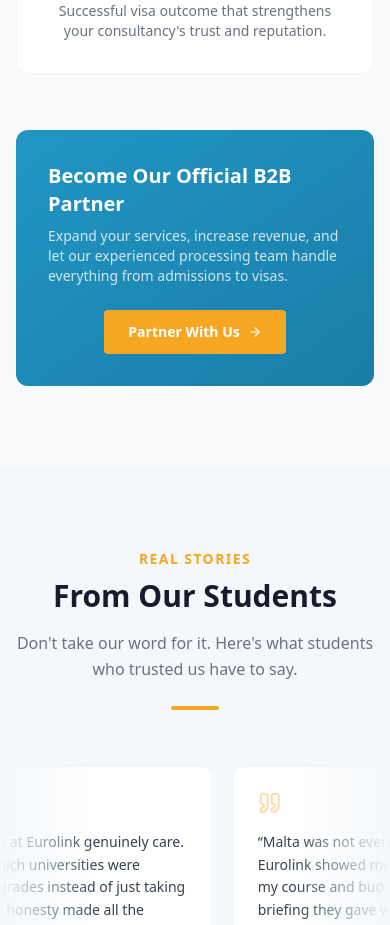
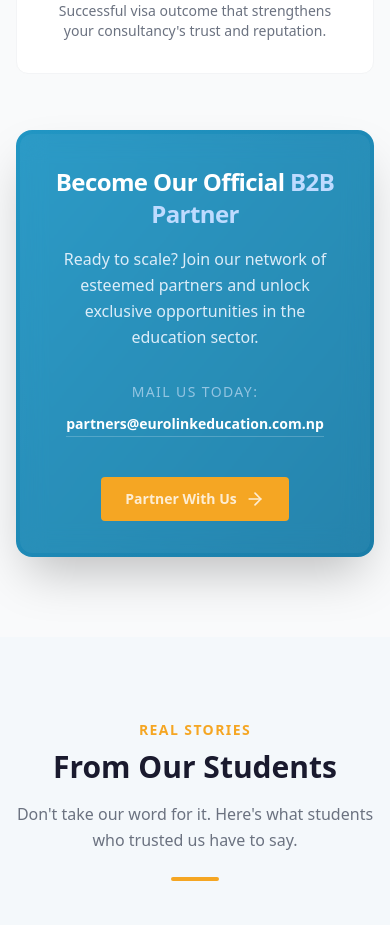
Before and after one commit to AbroadFlow/eurolink, a Next.js app: page / in a window 390 px wide. Shown: the part 8000-8925 px from the top of the page. Built offline with nearby package versions, Linux system fonts and the light colour scheme.

Commit message:
fix: update b2b section

```diff
--- a/src/components/sections/B2BSection.tsx
+++ b/src/components/sections/B2BSection.tsx
@@ -98,25 +98,48 @@
                     </div>
                 </div>
 
-                {/* CTA */}
-                <div className="bg-gradient-to-br from-[#2196C4] to-[#1a7da8] rounded-xl p-8 text-white flex flex-col md:flex-row items-center justify-between gap-6">
-                    <div>
-                        <h3 className="text-xl font-bold mb-2">
-                            Become Our Official B2B Partner
+                {/* CTA Container */}
+                <div className="bg-gradient-to-br from-[#2196C4] to-[#1a7da8] rounded-2xl p-1 shadow-2xl">
+                    <div className="bg-white/5 backdrop-blur-md rounded-[calc(1rem-4px)] p-8 md:p-10 flex flex-col md:flex-row items-center justify-between gap-10">
+
+                        {/* Left Content */}
+                        <div className="flex-1 text-center md:text-left">
+                            <h3 className="text-2xl md:text-4xl font-extrabold tracking-tight text-white mb-4">
+                                Become Our Official <span className="text-blue-200">B2B Partner</span>
                             </h3>
-                        <p className="text-white/80 text-sm max-w-xl">
-                            Expand your services, increase revenue, and let our experienced
-                            processing team handle everything from admissions to visas.
+                            <p className="text-blue-50/90 text-base md:text-lg leading-relaxed max-w-xl">
+                                Ready to scale? Join our network of esteemed partners and unlock exclusive opportunities in the education sector.
                             </p>
+
+                            <div className="mt-8 flex flex-col md:flex-row items-center gap-3 text-sm">
+                                <span className="text-blue-100/60 uppercase tracking-widest font-medium">Mail Us Today:</span>
+                                <a
+                                    href="mailto:partners@eurolinkeducation.com.np"
+                                    className="text-white font-semibold hover:text-[#f5a623] transition-all flex items-center gap-2 border-b border-white/20 hover:border-[#f5a623] pb-0.5"
+                                >
+                                    partners@eurolinkeducation.com.np
+                                </a>
                             </div>
+                        </div>
+
+                        {/* Right Action with Pulse Animation */}
+                        <div className="relative shrink-0">
+                            {/* The Pulse Effect */}
+                            <span className="absolute inset-0 rounded-lg bg-[#f5a623]  opacity-20 pointer-events-none"></span>
 
                             <a
                                 href="#contact"
                                 className="inline-flex items-center gap-2 px-6 py-3 bg-[#f5a623] text-white text-sm font-semibold rounded hover:bg-[#e09410] transition-colors whitespace-nowrap"
                             >
                                 Partner With Us
-                        <ArrowRight size={14} />
+                                <ArrowRight
+                                    size={20}
+                                    className="group-hover:translate-x-1.5 transition-transform duration-300"
+                                />
                             </a>
+                        </div>
+
+                    </div>
                 </div>
             </div>
         </section>
```
Lines whose indentation alone changed are shown as unchanged.
